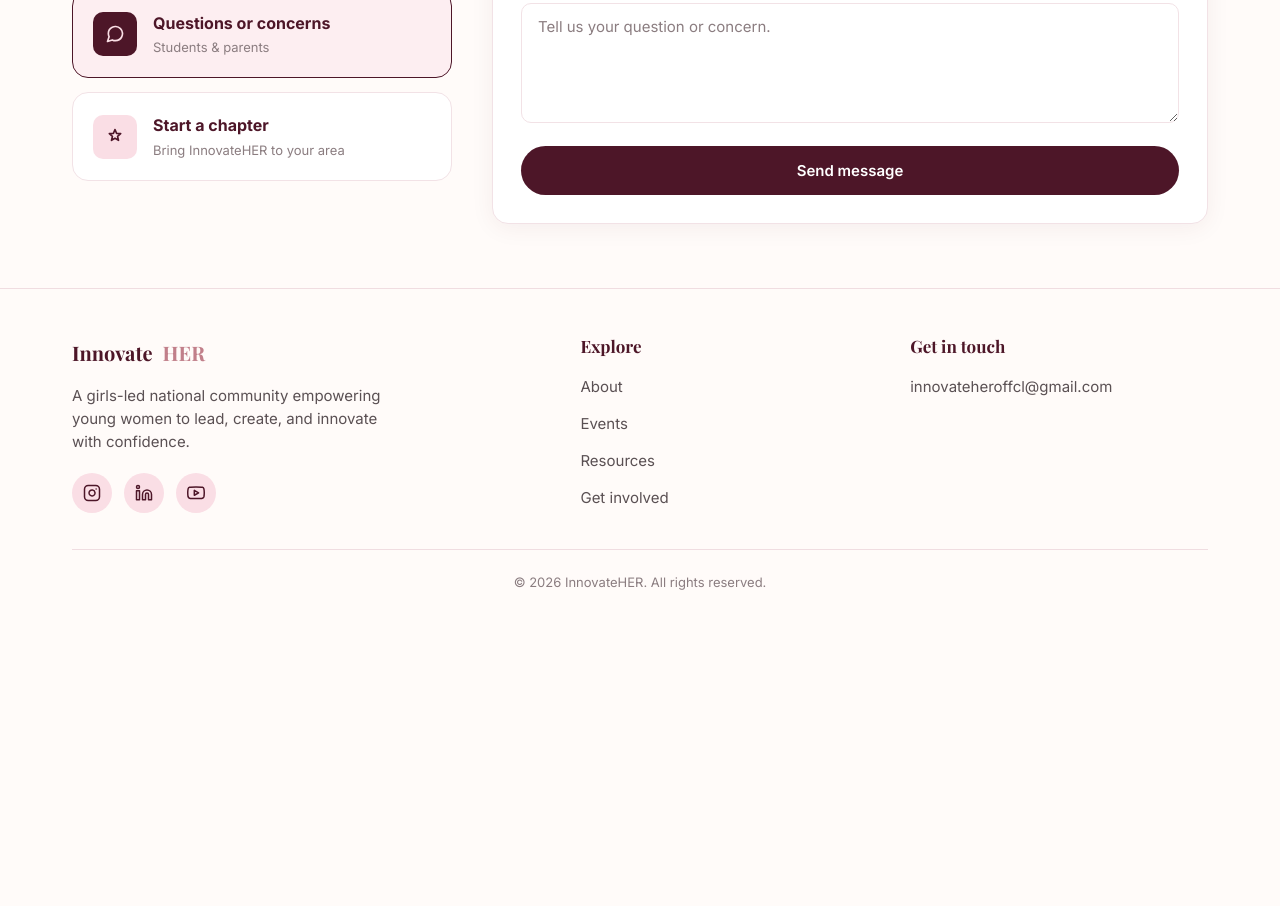
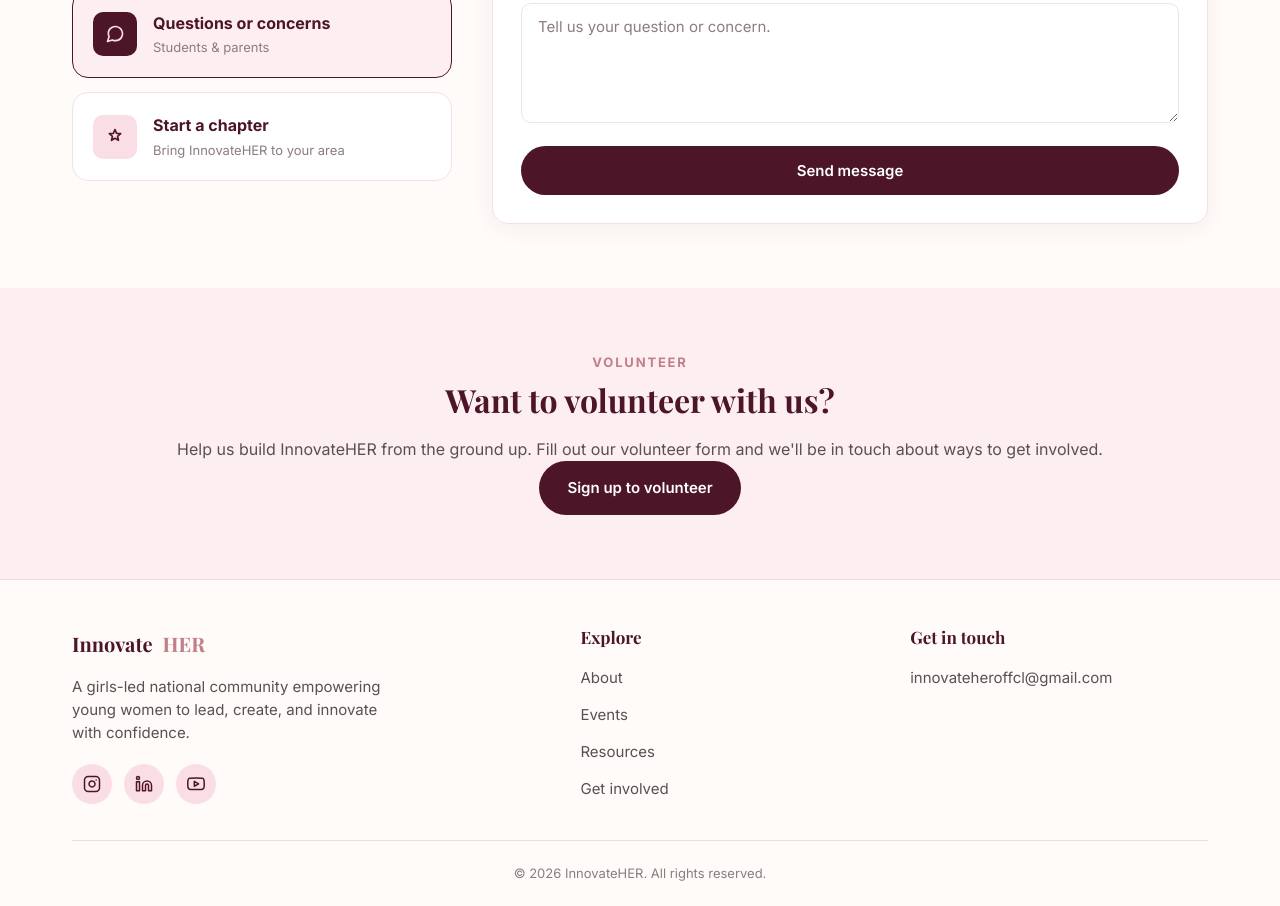
Before and after one commit to innovateherofficial/innovateher-official, a plain HTML site: page get-involved.html in a window 1280 px wide. Shown: the part 1009-1915 px from the top of the page. Before the commit the page ends 1624 px from the top, so only its background shows below. Drawn offline with nearby package versions, Linux system fonts and the light colour scheme; a script that the page names is missing; a web font is replaced by a local one.

Commit message:
Update get-involved.html

```diff
--- a/get-involved.html
+++ b/get-involved.html
@@ -171,6 +171,18 @@
         </div>
       </div>
     </section>
+
+    <!-- ============ VOLUNTEER ============ -->
+    <section class="section bg-blush" id="volunteer">
+      <div class="container know-more">
+        <span class="section-eyebrow">Volunteer</span>
+        <h2>Want to volunteer with us?</h2>
+        <p>Help us build InnovateHER from the ground up. Fill out our volunteer form and we'll be in touch about ways to get involved.</p>
+        <div class="actions">
+          <a href="https://forms.gle/STygMsNkGni9668h8" target="_blank" rel="noopener" class="btn btn-primary">Sign up to volunteer</a>
+        </div>
+      </div>
+    </section>
   </main>
 
   <!-- ============ FOOTER ============ -->
@@ -224,4 +236,4 @@
 
   <script src="js/main.js"></script>
 </body>
-</html>  </header>
+</html>
```
